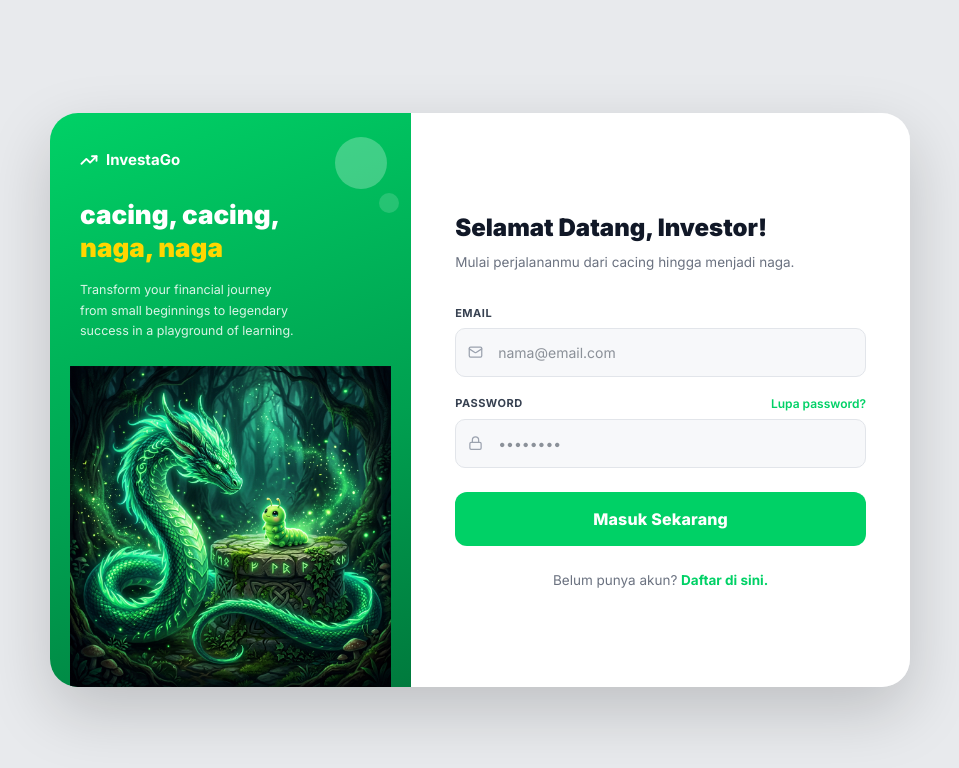
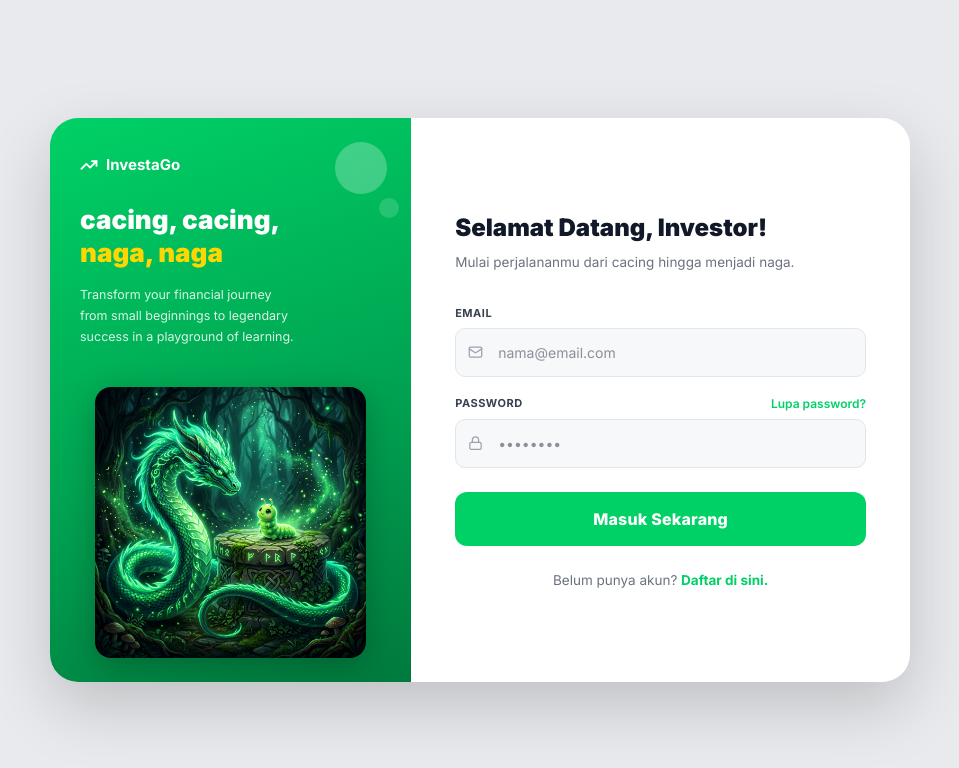
Before and after one commit to Marselsyah-s/investgo, a React (Vite) app: page /login in a window 1280 px wide. Shown: the top 768 px of the page, without its empty margins (160-1119 px from the left). Built offline with nearby package versions, Linux system fonts and the light colour scheme; no server answers; a web font is replaced by a local one.

Commit message:
tampilan: perbaiki posisi gambar dragon menjadi tengah pada panel login dan register

```diff
--- a/src/pages/Login.jsx
+++ b/src/pages/Login.jsx
@@ -90,12 +90,12 @@ export default function Login() {
             Transform your financial journey from small beginnings to legendary success in a playground of learning.
           </p>
 
-          {/* Dragon Image — fills to bottom */}
-          <div style={{ flex: 1, display: 'flex', alignItems: 'flex-end', marginLeft: -10, marginRight: -10 }}>
+          {/* Dragon Image — centered */}
+          <div style={{ flex: 1, display: 'flex', alignItems: 'center', justifyContent: 'center', padding: '16px 0 24px' }}>
             <img
               src={dragonHero}
               alt="Dragon and worm illustration"
-              style={{ width: '100%', objectFit: 'cover', objectPosition: 'top', borderRadius: '0 0 0 0', display: 'block' }}
+              style={{ width: '90%', borderRadius: 16, objectFit: 'cover', display: 'block', boxShadow: '0 8px 32px rgba(0,0,0,0.25)' }}
             />
           </div>
         </div>
--- a/src/pages/Register.jsx
+++ b/src/pages/Register.jsx
@@ -109,12 +109,12 @@ export default function Register() {
             Daftarkan dirimu dan mulailah perjalanan luar biasa dari cacing kecil menjadi naga investasi.
           </p>
 
-          {/* Dragon Image */}
-          <div style={{ flex: 1, display: 'flex', alignItems: 'flex-end', marginLeft: -10, marginRight: -10 }}>
+          {/* Dragon Image — centered */}
+          <div style={{ flex: 1, display: 'flex', alignItems: 'center', justifyContent: 'center', padding: '16px 0 24px' }}>
             <img
               src={dragonHero}
               alt="Dragon and worm illustration"
-              style={{ width: '100%', objectFit: 'cover', objectPosition: 'top', display: 'block' }}
+              style={{ width: '90%', borderRadius: 16, objectFit: 'cover', display: 'block', boxShadow: '0 8px 32px rgba(0,0,0,0.25)' }}
             />
           </div>
         </div>
```
